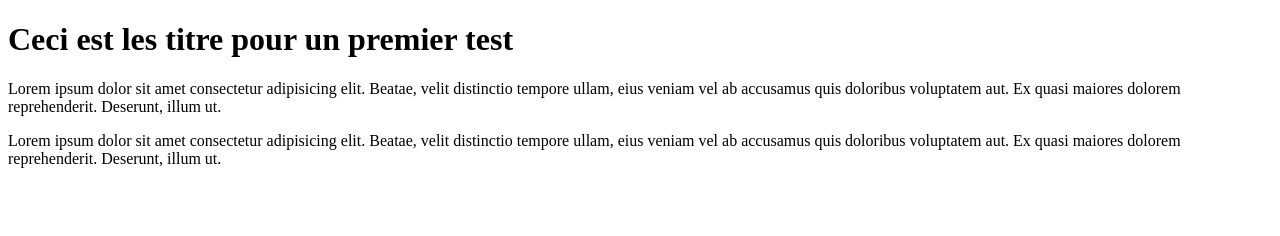
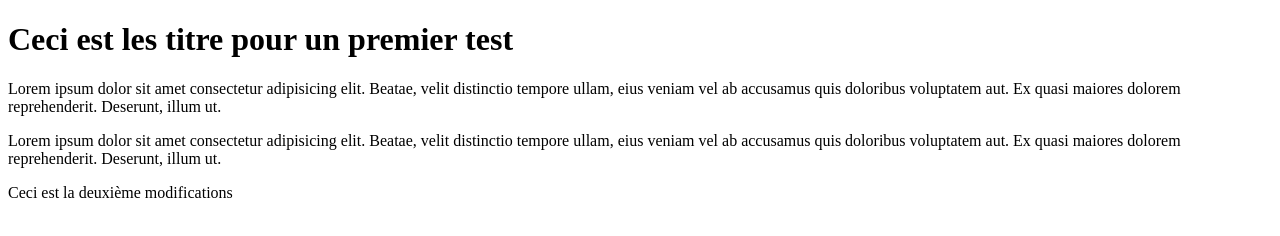
Before and after one commit to LThila/test-git, a plain HTML site: page index.html in a window 1280 px wide. Drawn offline with Linux system fonts and the light colour scheme.

Commit message:
2 em modif

```diff
--- a/index.html
+++ b/index.html
@@ -17,5 +17,6 @@
             eius veniam vel ab accusamus quis doloribus voluptatem aut.
             Ex quasi maiores dolorem reprehenderit. Deserunt, illum ut.</p>
     </div>
+    <p>Ceci est la deuxième modifications</p>
 </body>
 </html>
```
